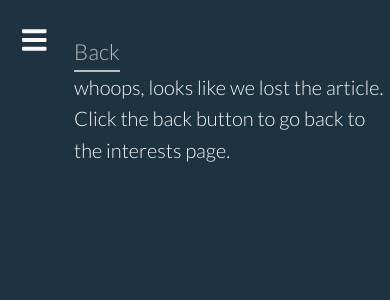
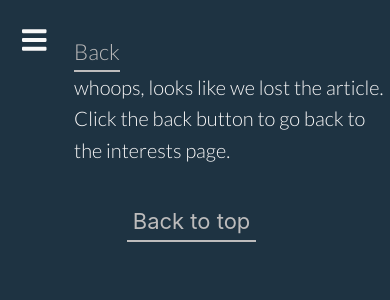
Before and after one commit to Tristanoshier/landing-page-client, a React (Create React App) app: page /Focused/1 in a window 390 px wide. Shown: the top 300 px of the page. Built offline with nearby package versions, Linux system fonts and the light colour scheme.

Commit message:
create back to top for dark mode

```diff
--- a/src/components/Pages/Blog.jsx
+++ b/src/components/Pages/Blog.jsx
@@ -1,6 +1,8 @@
 import { useEffect, useState } from 'react';
+import { Link, withRouter } from 'react-router-dom';
 import convertDate from '../Shared/DateConverter';
-import { Link, withRouter } from 'react-router-dom';
+import backToTop from '../Shared/BackToTop';
+
 
 const Blog = (props) => {
     const [blogPosts, setBlogPosts] = useState([]);
@@ -44,13 +46,17 @@ const Blog = (props) => {
     }
 
     return (
-        <div className="blog">
+        <>
+          <div className="blog">
             <p id="main-header">Blog</p>
             <p className={props.darkMode ? "about-text-dark" : "about-text-light"}>
                 Contrary to popular belief, Lorem Ipsum is not simply random text. It has roots in a piece of classical Latin literature from 45 BC, making it over 2000 years old. Richard McClintock, a Latin professor at Hampden-Sydney College in Virginia, looked up one of the more obscure Latin words, consectetur, from a Lorem Ipsum passage, and going through the cites of the word in
             </p>
             {blogMapper()}
         </div>
+        <button className={props.darkMode ? "back-to-top-btn" : "back-to-top-btn light"} onClick={() => backToTop()}>Back to top</button>
+        </>
+
     )
 }
 
--- a/src/components/Pages/FocusedBlog.jsx
+++ b/src/components/Pages/FocusedBlog.jsx
@@ -1,6 +1,7 @@
 import { useState } from 'react';
 import { Redirect, withRouter } from "react-router-dom"
 import convertDate from '../Shared/DateConverter';
+import backToTop from '../Shared/BackToTop';
 
 const FocusedBlog = (props) => {
     const [redirect, setRedirect] = useState(false);
@@ -14,6 +15,7 @@ const FocusedBlog = (props) => {
         return <Redirect to='/Interests' />
     }
 
+    const focusedBlogMapper = () => {
         return (
             <div className="focused-blog">
                 <span className={props.darkMode ? "back-button" : "back-button light"} onClick={() => back()}>Back</span>
@@ -32,4 +34,14 @@ const FocusedBlog = (props) => {
         )
     }
 
+    return (
+        <>
+            {focusedBlogMapper()}
+            <button className={props.darkMode ? "back-to-top-btn focused" : "back-to-top-btn focused light"} onClick={() => backToTop()}>Back to top</button>
+        </>
+    )
+
+
+}
+
 export default withRouter(FocusedBlog);
--- a/src/components/Pages/Interests/Interests.jsx
+++ b/src/components/Pages/Interests/Interests.jsx
@@ -1,8 +1,9 @@
 import { useEffect, useState } from 'react';
-import  Tabs from 'antd/lib/tabs';
-import { Recent } from './Recent'
-import { Search } from './Search'
-import { Projects } from './Projects'
+import Tabs from 'antd/lib/tabs';
+import { Recent } from './Recent';
+import { Search } from './Search';
+import { Projects } from './Projects';
+import backToTop from '../../Shared/BackToTop';
 
 export const Interests = (props) => {
     const { TabPane } = Tabs;
@@ -48,13 +49,15 @@ export const Interests = (props) => {
     );
 
     return (
+        <>
             <div className="blog">
                 <p id="main-header">Interests</p>
                 <p className={props.darkMode ? "about-text-dark" : "about-text-light"}>
                     Contrary to popular belief, Lorem Ipsum is not simply random text. It has roots in a piece of classical Latin literature from 45 BC, making it over 2000 years old. Richard McClintock, a Latin professor at Hampden-Sydney College in Virginia, looked up one of the more obscure Latin words, consectetur, from a Lorem Ipsum passage, and going through the cites of the word in
             </p>
-
                 {InterestCategoryTabs()}
             </div>
+            <button className={props.darkMode ? "back-to-top-btn" : "back-to-top-btn light"} onClick={() => backToTop()}>Back to top</button>
+        </>
     )
 }
--- a/src/components/Pages/Interests/Recent.jsx
+++ b/src/components/Pages/Interests/Recent.jsx
@@ -1,5 +1,6 @@
 import { Link } from 'react-router-dom';
 import convertDate from '../../Shared/DateConverter';
+
 
 export const Recent = (props) => {
 
--- /dev/null
+++ b/src/components/Shared/BackToTop.js
@@ -0,0 +1,3 @@
+const backToTop = () => window.scrollTo(0, 0);
+
+export default backToTop;
--- a/src/css/app.css
+++ b/src/css/app.css
@@ -26,6 +26,7 @@
 
 html {
     overflow-x: hidden;
+    scroll-behavior: smooth;
 }
 
 /* shared design */
--- a/src/css/page.css
+++ b/src/css/page.css
@@ -26,6 +26,32 @@
     font-size: 22px;
     color: var(--white);
     font-family: var(--text);
+}
+
+.back-to-top-btn {
+    background: none;
+    border: none;
+    font-size: 22px;
+    color: #bdbcbc;
+    border-bottom: 2px#bdbcbc solid;
+    margin: 5% 0 5% 0;
+    margin-left: 34%;
+}
+
+.back-to-top-btn.focused {
+    margin-left: 42%;
+}
+
+
+.back-to-top-btn:focus {
+    outline: none;
+}
+
+.back-to-top-btn:hover {
+    color: var(--white);
+    border-bottom: 2px solid var(--orange);
+    transition: color 0.25s ease-out;
+    transition: border-bottom 0.25s ease-out;
 }
 
 /* iPad Pro */
@@ -74,4 +100,11 @@
     .about-text-dark {
         font-size: 20px;
     }
+    .back-to-top-btn {
+        margin-left: 25%;
+    }
+
+    .back-to-top-btn.focused {
+        margin-left: 25%;
+    }
 }
```
Lines whose indentation alone changed are shown as unchanged.
